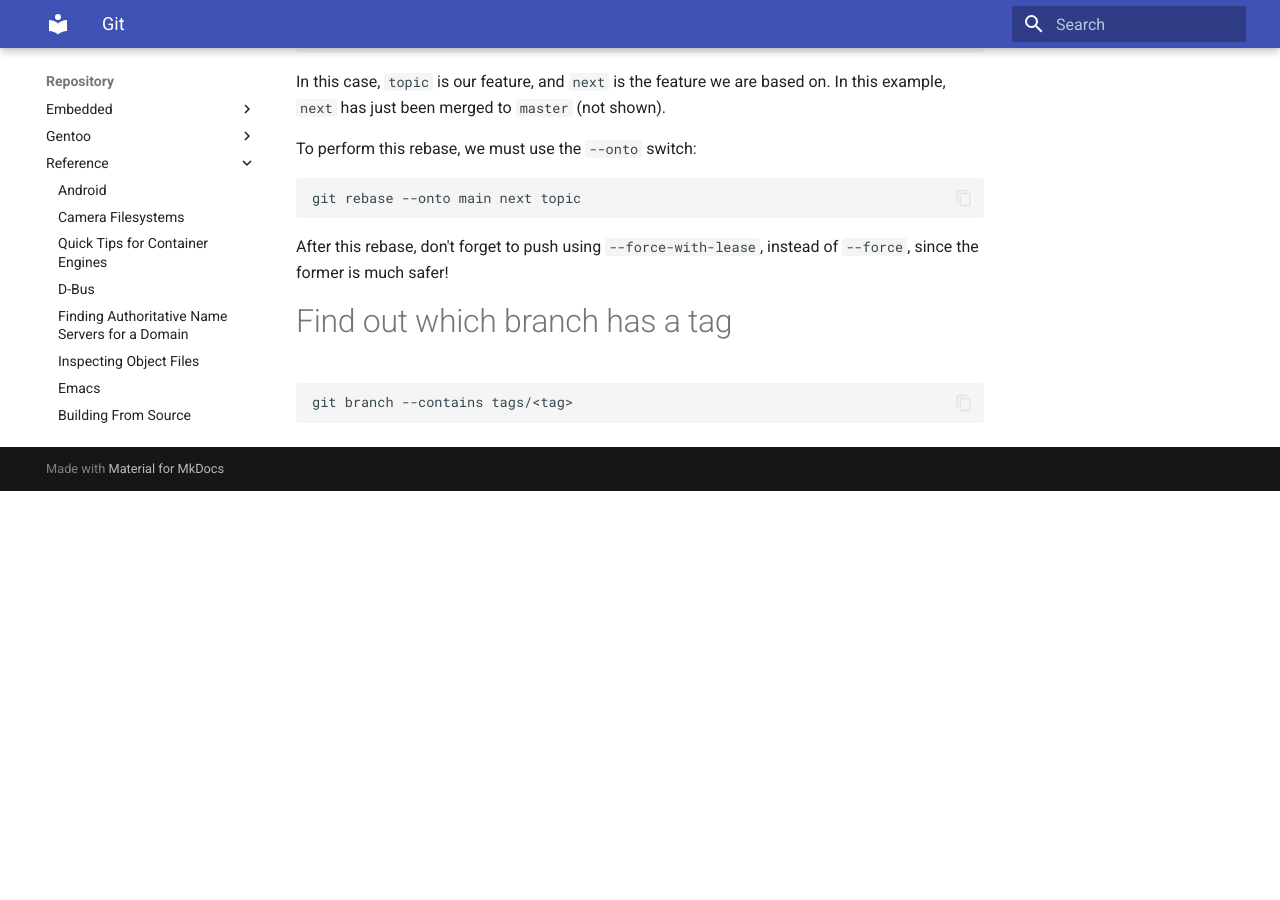
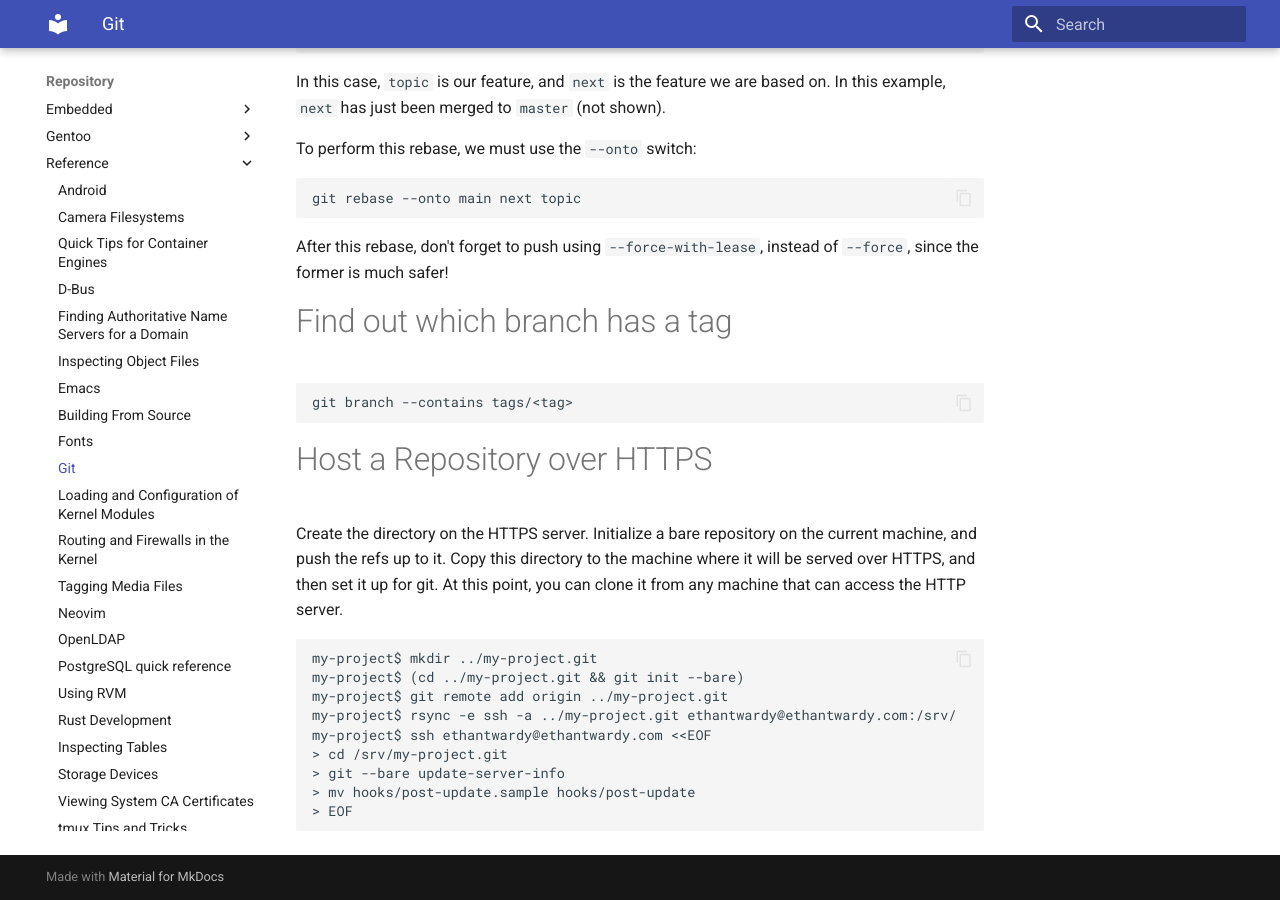
Before and after one commit to AmateurECE/twardyece-repository, an MkDocs documentation site: the page built from docs/Reference/Git.md, in a window 1280 px wide and 900 px high, scrolled down 5329 px. Built offline with MkDocs 1.6.1 and Material for MkDocs 9.7.7, drawn with Linux system fonts in a browser that asks for light colours; before the commit the page ends 5820 px from its top, so only the background shows below that.

Commit message:
Reference: Update Git and UsefulOneliners

````diff
--- a/docs/Reference/Git.md
+++ b/docs/Reference/Git.md
@@ -273,4 +273,22 @@ After this rebase, don't forget to push using `--force-with-lease`, instead of
 git branch --contains tags/<tag>
 ```
 
+# Host a Repository over HTTPS
+
+Create the directory on the HTTPS server. Initialize a bare repository on the
+current machine, and push the refs up to it. Copy this directory to the machine
+where it will be served over HTTPS, and then set it up for git. At this point,
+you can clone it from any machine that can access the HTTP server.
+```
+my-project$ mkdir ../my-project.git
+my-project$ (cd ../my-project.git && git init --bare)
+my-project$ git remote add origin ../my-project.git
+my-project$ rsync -e ssh -a ../my-project.git ethantwardy@ethantwardy.com:/srv/
+my-project$ ssh ethantwardy@ethantwardy.com <<EOF
+> cd /srv/my-project.git
+> git --bare update-server-info
+> mv hooks/post-update.sample hooks/post-update
+> EOF
+```
+
 [1]: https://git-scm.com/docs/git-rebase
````
Also changed, not shown: docs/Reference/UsefulOneliners.md (+5 -0 lines).
